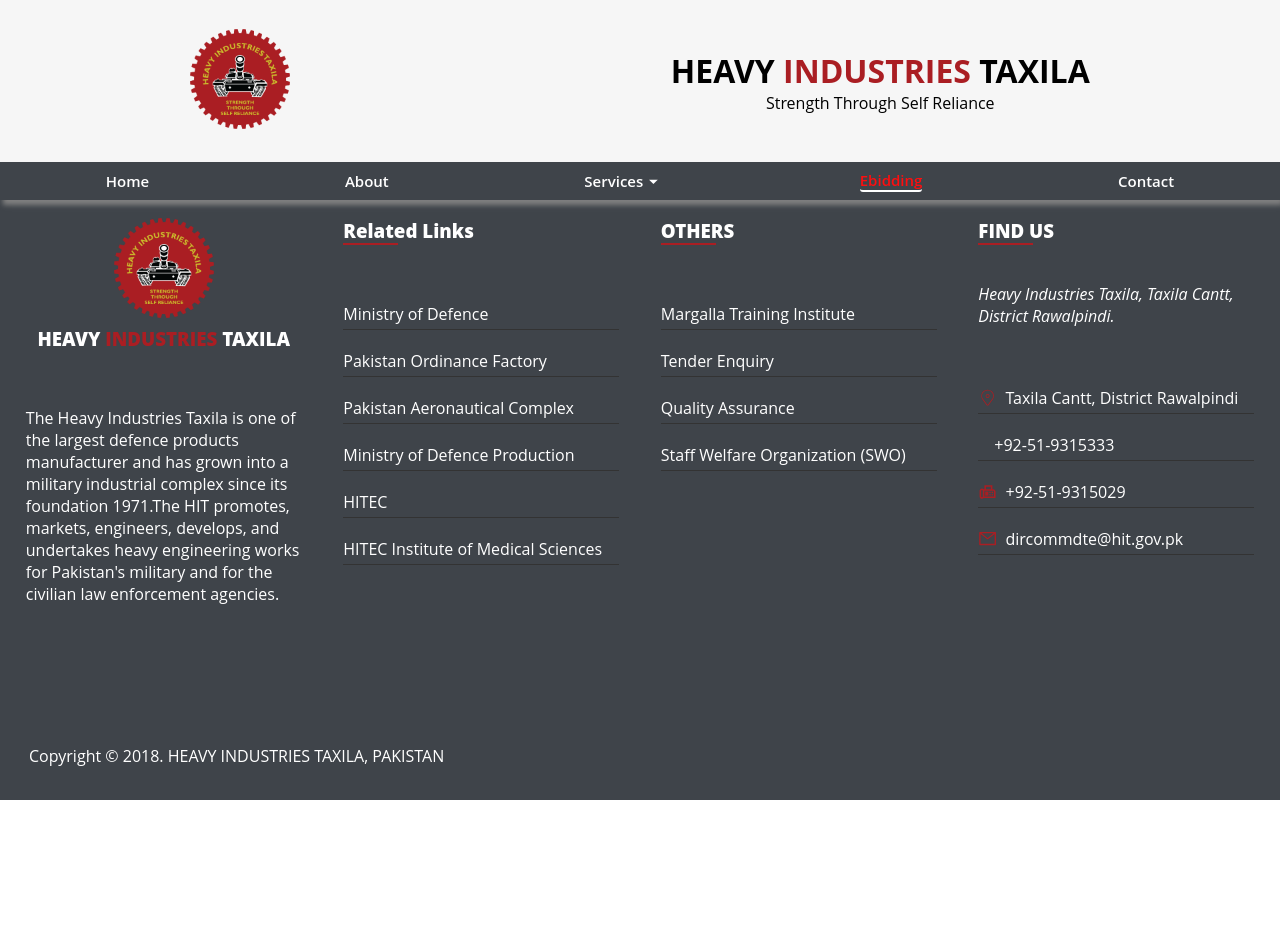
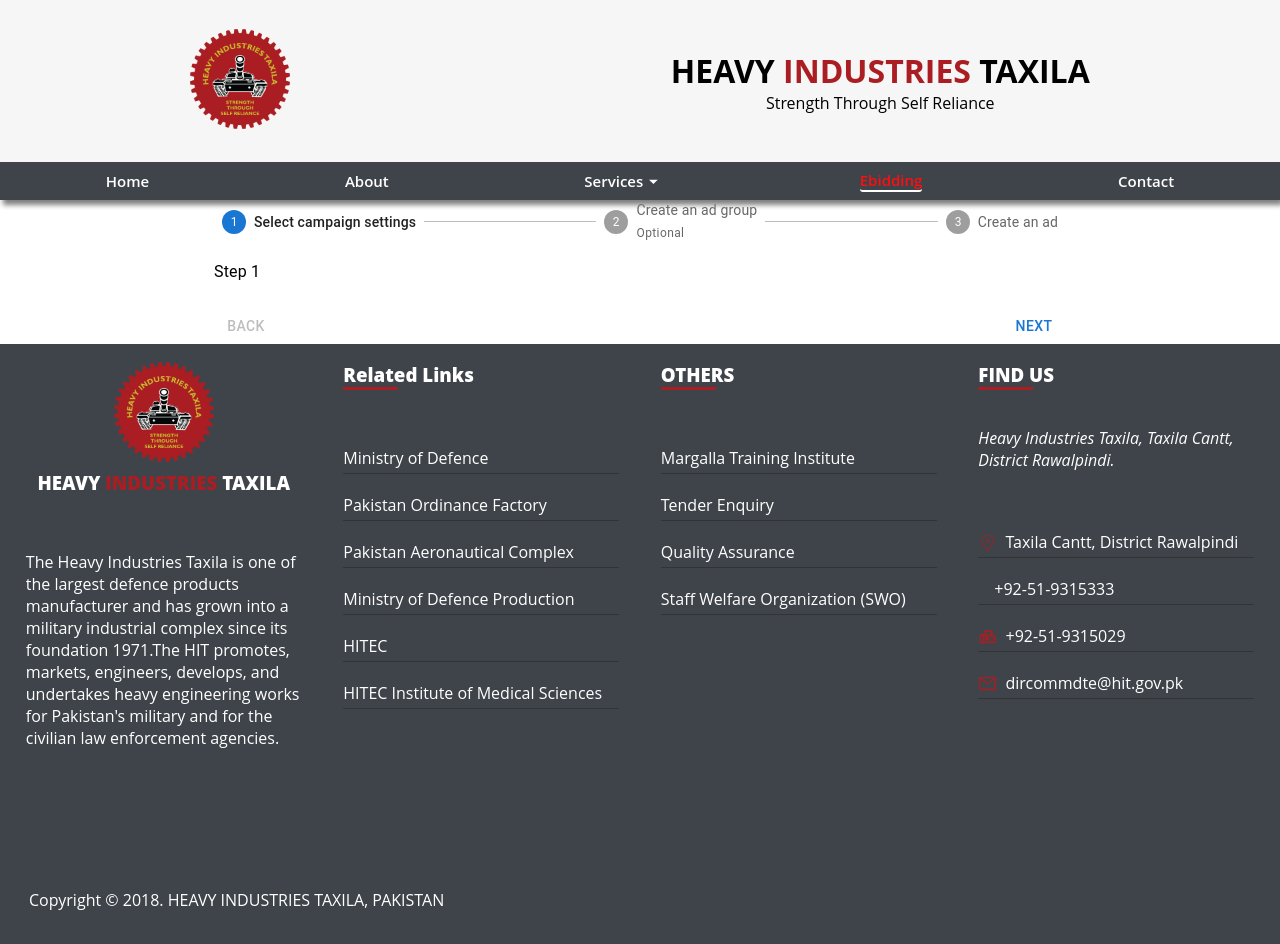
Before and after one commit to wajaht-ali/hit-ebidding, a React (Create React App) app: page /ebidding in a window 1280 px wide. Before the commit the page ends 800 px from the top, so only its background shows below. Built offline with nearby package versions, Linux system fonts and the light colour scheme; some icons are missing.

Commit message:
stepper form development in progress

```diff
--- a/src/App.js
+++ b/src/App.js
@@ -2,6 +2,8 @@
 import Home from "./components/Home";
 import About from "./components/About";
 import Footer from "./components/Footer";
+import Stepper from "../src/stepper/Stepper.tsx";
+import "@mui/material/Container";
 import { BrowserRouter, Routes, Route } from "react-router-dom";
 
 function App() {
@@ -12,6 +14,7 @@
         <Routes>
           <Route path="/" element={<Home />}/>
           <Route path="/about" element={<About />}/>
+          <Route path="/ebidding" element={<Stepper />} />
         </Routes>
         <Footer />
       </BrowserRouter>
--- /dev/null
+++ b/src/stepper/Stepper.tsx
@@ -0,0 +1,119 @@
+import * as React from 'react';
+import Box from '@mui/material/Box';
+import Stepper from '@mui/material/Stepper';
+import Step from '@mui/material/Step';
+import StepLabel from '@mui/material/StepLabel';
+import Button from '@mui/material/Button';
+import Typography from '@mui/material/Typography';
+import { Container } from '@mui/material';
+
+const steps = ['Select campaign settings', 'Create an ad group', 'Create an ad'];
+
+export default function HorizontalLinearStepper() {
+  const [activeStep, setActiveStep] = React.useState(0);
+  const [skipped, setSkipped] = React.useState(new Set<number>());
+
+  const isStepOptional = (step: number) => {
+    return step === 1;
+  };
+
+  const isStepSkipped = (step: number) => {
+    return skipped.has(step);
+  };
+
+  const handleNext = () => {
+    let newSkipped = skipped;
+    if (isStepSkipped(activeStep)) {
+      newSkipped = new Set(newSkipped.values());
+      newSkipped.delete(activeStep);
+    }
+
+    setActiveStep((prevActiveStep) => prevActiveStep + 1);
+    setSkipped(newSkipped);
+  };
+
+  const handleBack = () => {
+    setActiveStep((prevActiveStep) => prevActiveStep - 1);
+  };
+
+  const handleSkip = () => {
+    if (!isStepOptional(activeStep)) {
+      // You probably want to guard against something like this,
+      // it should never occur unless someone's actively trying to break something.
+      throw new Error("You can't skip a step that isn't optional.");
+    }
+
+    setActiveStep((prevActiveStep) => prevActiveStep + 1);
+    setSkipped((prevSkipped) => {
+      const newSkipped = new Set(prevSkipped.values());
+      newSkipped.add(activeStep);
+      return newSkipped;
+    });
+  };
+
+  const handleReset = () => {
+    setActiveStep(0);
+  };
+
+  return (
+    <Container maxWidth="md">
+    <Box sx={{ width: '100%' }}>
+      <Stepper activeStep={activeStep}>
+        {steps.map((label, index) => {
+          const stepProps: { completed?: boolean } = {};
+          const labelProps: {
+            optional?: React.ReactNode;
+          } = {};
+          if (isStepOptional(index)) {
+            labelProps.optional = (
+              <Typography variant="caption">Optional</Typography>
+            );
+          }
+          if (isStepSkipped(index)) {
+            stepProps.completed = false;
+          }
+          return (
+            <Step key={label} {...stepProps}>
+              <StepLabel {...labelProps}>{label}</StepLabel>
+            </Step>
+          );
+        })}
+      </Stepper>
+      {activeStep === steps.length ? (
+        <React.Fragment>
+          <Typography sx={{ mt: 2, mb: 1 }}>
+            All steps completed - you&apos;re finished
+          </Typography>
+          <Box sx={{ display: 'flex', flexDirection: 'row', pt: 2 }}>
+            <Box sx={{ flex: '1 1 auto' }} />
+            <Button onClick={handleReset}>Reset</Button>
+          </Box>
+        </React.Fragment>
+      ) : (
+        <React.Fragment>
+          <Typography sx={{ mt: 2, mb: 1 }}>Step {activeStep + 1}</Typography>
+          <Box sx={{ display: 'flex', flexDirection: 'row', pt: 2 }}>
+            <Button
+              color="inherit"
+              disabled={activeStep === 0}
+              onClick={handleBack}
+              sx={{ mr: 1 }}
+            >
+              Back
+            </Button>
+            <Box sx={{ flex: '1 1 auto' }} />
+            {isStepOptional(activeStep) && (
+              <Button color="inherit" onClick={handleSkip} sx={{ mr: 1 }}>
+                Skip
+              </Button>
+            )}
+            <Button onClick={handleNext}>
+              {activeStep === steps.length - 1 ? 'Finish' : 'Next'}
+            </Button>
+          </Box>
+        </React.Fragment>
+      )}
+    </Box>
+    </Container>
+  );
+}
```
